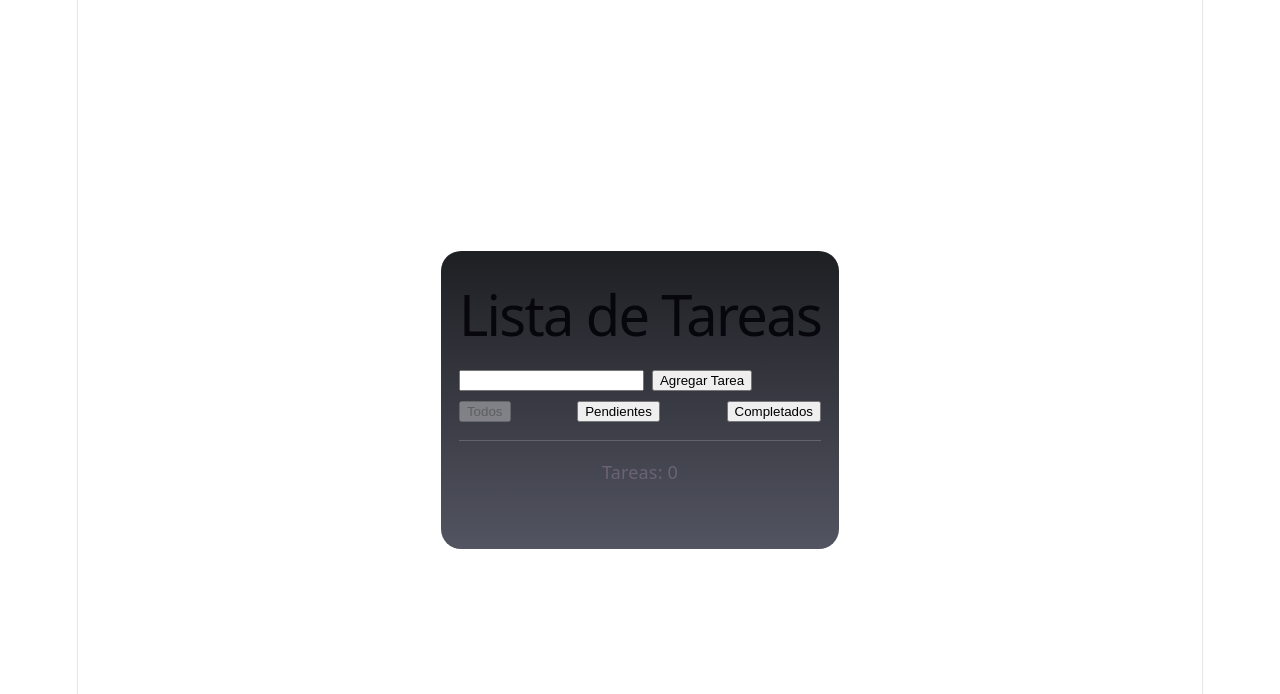
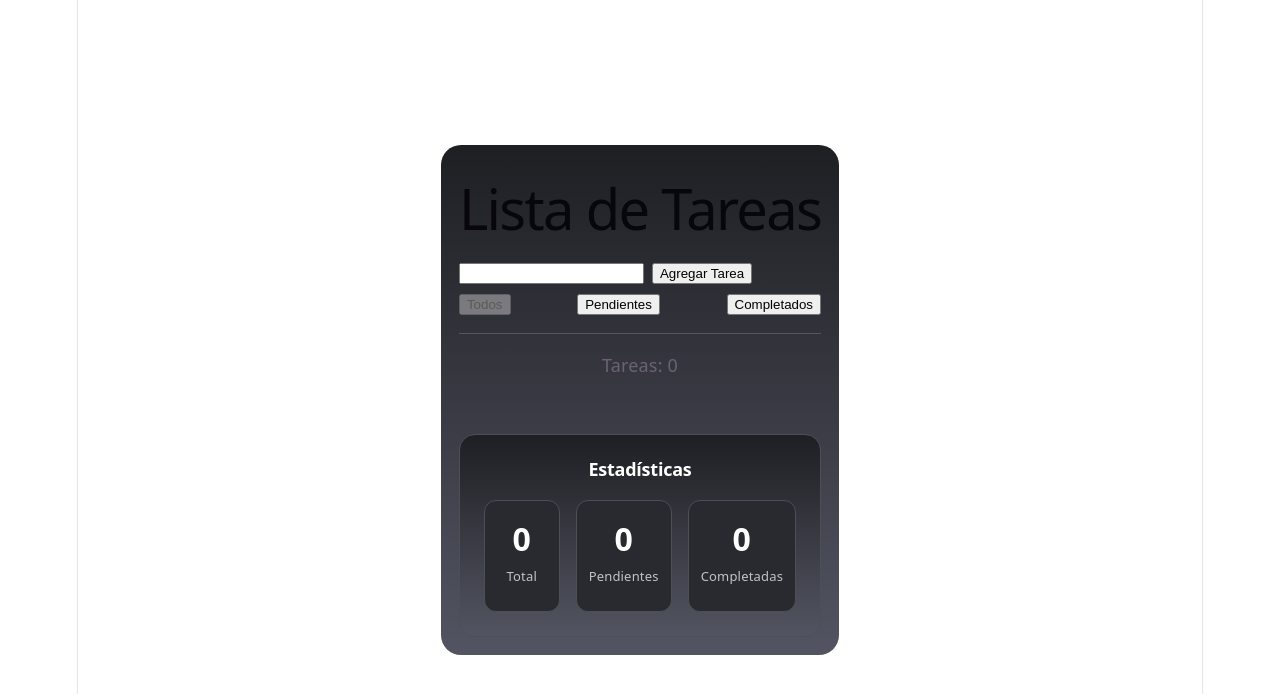
Before and after one commit to TiwexCr25/proyectos-react, a React (Vite) app in the folder projects/04-taskList/: page / in a window 1280 px wide. Shown: the top 694 px of the page. Built offline with nearby package versions, Linux system fonts and the light colour scheme.

Commit message:
04 estadisticas basico completado

```diff
--- a/projects/04-taskList/src/App.jsx
+++ b/projects/04-taskList/src/App.jsx
@@ -3,6 +3,7 @@ import './App.css'
 import './taskList.css'
 import { TaskList } from './taskList.jsx'
 import { FilterButtons } from './filterButtons.jsx'
+import { TaskStatistics } from './TaskStatistics.jsx'
 
 function App() {
   const [text,setText] = useState('')
@@ -27,7 +28,7 @@ function App() {
   const addTask = () =>{
     if (text.trim() === '') return
     const newTask = {
-      id: tasks.length + 1,
+      id: crypto.randomUUID(),
       text: text,
       completed: false
     }
@@ -80,6 +81,10 @@ function App() {
       onEdit={editTask}
       onToggleTask={toggleTask}
       />
+      <TaskStatistics
+      total={tasks.length}
+      pending={tasks.filter(task => task.completed === false).length}
+      completed={tasks.filter(task => task.completed === true).length}/>
     </div>
   )
 }
--- /dev/null
+++ b/projects/04-taskList/src/TaskStatistics.jsx
@@ -0,0 +1,26 @@
+import './statistics.css'
+
+export function TaskStatistics({ total, pending, completed }) {
+    return (
+        <section className="statistics">
+            <h2>Estadísticas</h2>
+
+            <div className="statisticsGrid">
+                <div className="statCard">
+                    <span className="statNumber">{total}</span>
+                    <span className="statLabel">Total</span>
+                </div>
+
+                <div className="statCard">
+                    <span className="statNumber">{pending}</span>
+                    <span className="statLabel">Pendientes</span>
+                </div>
+
+                <div className="statCard">
+                    <span className="statNumber">{completed}</span>
+                    <span className="statLabel">Completadas</span>
+                </div>
+            </div>
+        </section>
+    );
+}
--- /dev/null
+++ b/projects/04-taskList/src/statistics.css
@@ -0,0 +1,56 @@
+.statistics {
+    width: 100%;
+    padding: 24px;
+    background: linear-gradient(to bottom, #1e1f23, #525461);
+    border: 1px solid #4c4e58;
+    border-radius: 16px;
+    box-sizing: border-box;
+    font-family: inherit;
+}
+
+.statistics h2 {
+    margin: 0 0 20px;
+    font-size: 18px;
+    font-weight: 600;
+    color: white;
+}
+
+.statisticsGrid {
+    display: flex;
+    flex-direction: row;
+    gap: 16px;
+}
+
+.statCard {
+    flex: 1;
+    display: flex;
+    flex-direction: column;
+    align-items: center;
+    justify-content: center;
+    gap: 8px;
+
+    padding: 22px 12px;
+    background: #292a30;
+    border: 1px solid #4c4e58;
+    border-radius: 12px;
+
+    transition: background 0.2s, transform 0.2s;
+}
+
+.statCard:hover {
+    background: #4c4e58;
+    transform: translateY(-2px);
+}
+
+.statNumber {
+    font-size: 32px;
+    font-weight: 700;
+    line-height: 1;
+    color: white;
+}
+
+.statLabel {
+    font-size: 13px;
+    font-weight: 500;
+    color: rgba(255, 255, 255, 0.72);
+}
--- a/projects/04-taskList/src/taskList.jsx
+++ b/projects/04-taskList/src/taskList.jsx
@@ -21,7 +21,7 @@ export function TaskList({tasks,onDelete,onEdit,onToggleTask}){
             {
                 tasks.map((task,index) => {
                     return (
-                    <li className='elementTask' key={index}>
+                    <li className='elementTask' key={task.id}>
                         <div className='row'>
                             <input type="checkBox" checked={task.completed} onChange={() => onToggleTask(task.id)}/>
                             { editingId === task.id
```
